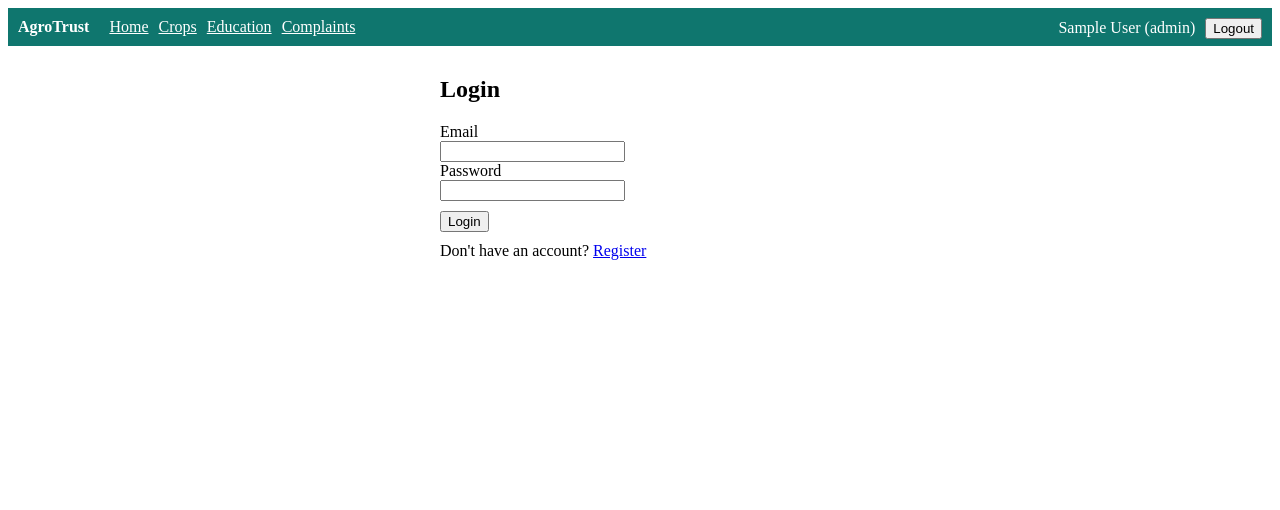
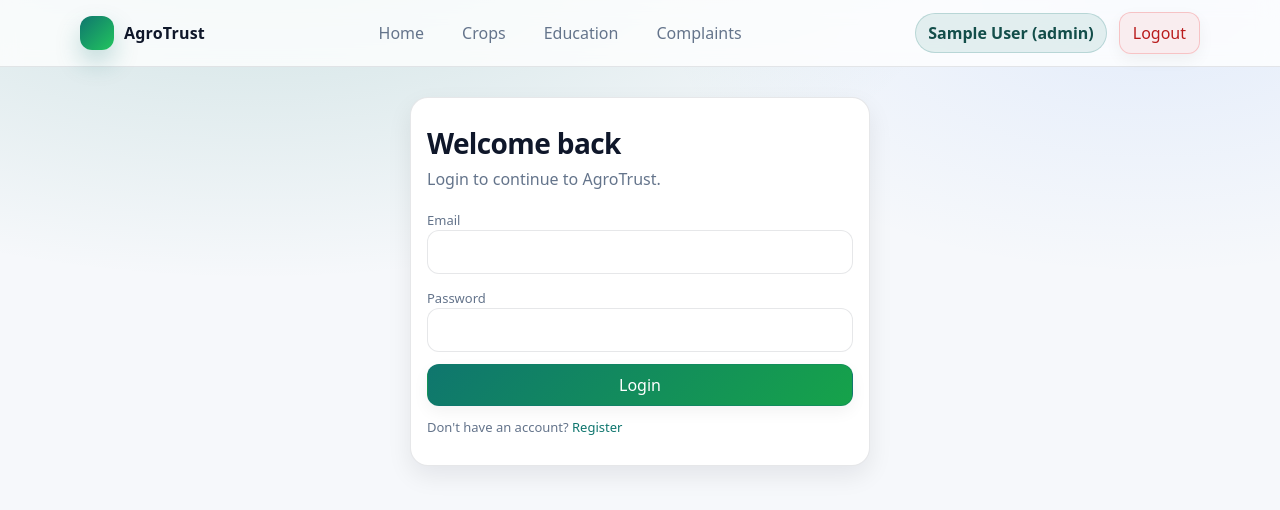
Before and after one commit to Shawon-ux/Agrotrust, a React (Create React App) app in the folder frontend/: page /login in a window 1280 px wide. Shown: the top 510 px of the page. Built offline with nearby package versions, Linux system fonts and the light colour scheme; sample sign-in values are in the browser's storage.

Commit message:
enhance homepage

```diff
--- a/frontend/src/App.css
+++ b/frontend/src/App.css
@@ -1,38 +1,282 @@
-.App {
-  text-align: center;
+/* src/App.css */
+
+/* ---- Theme ---- */
+:root {
+  --bg: #f6f8fb;
+  --card: #ffffff;
+  --text: #0f172a;
+  --muted: #64748b;
+  --primary: #0f766e;
+  --primary-2: #134e4a;
+  --border: rgba(15, 23, 42, 0.10);
+  --shadow: 0 18px 45px rgba(2, 6, 23, 0.08);
+  --shadow-sm: 0 10px 25px rgba(2, 6, 23, 0.08);
+  --radius: 18px;
 }
 
-.App-logo {
-  height: 40vmin;
-  pointer-events: none;
+* { box-sizing: border-box; }
+
+html, body {
+  height: 100%;
+  margin: 0;
 }
 
-@media (prefers-reduced-motion: no-preference) {
-  .App-logo {
-    animation: App-logo-spin infinite 20s linear;
-  }
+body {
+  font-family: ui-sans-serif, system-ui, -apple-system, Segoe UI, Roboto, Arial, "Apple Color Emoji","Segoe UI Emoji";
+  color: var(--text);
+  background: radial-gradient(1200px 600px at 20% -10%, rgba(15,118,110,0.18), transparent 60%),
+              radial-gradient(900px 500px at 90% 0%, rgba(59,130,246,0.10), transparent 55%),
+              var(--bg);
 }
 
-.App-header {
-  background-color: #282c34;
-  min-height: 100vh;
+a { color: inherit; text-decoration: none; }
+a:hover { text-decoration: none; }
+
+button, input, select, textarea {
+  font: inherit;
+}
+
+/* ---- Layout container ---- */
+.container {
+  width: min(1120px, 92vw);
+  margin: 22px auto 60px;
+}
+
+/* ---- Navbar ---- */
+.navbar {
+  position: sticky;
+  top: 0;
+  z-index: 20;
+  background: rgba(255, 255, 255, 0.78);
+  backdrop-filter: blur(10px);
+  border-bottom: 1px solid var(--border);
+}
+
+.navbar-inner {
+  width: min(1120px, 92vw);
+  margin: 0 auto;
   display: flex;
-  flex-direction: column;
+  align-items: center;
+  justify-content: space-between;
+  gap: 18px;
+  padding: 12px 0;
+}
+
+.brand {
+  display: flex;
+  align-items: center;
+  gap: 10px;
+  font-weight: 800;
+  letter-spacing: 0.2px;
+}
+
+.brand-badge {
+  width: 34px;
+  height: 34px;
+  border-radius: 12px;
+  background: linear-gradient(135deg, var(--primary), #22c55e);
+  box-shadow: 0 12px 24px rgba(15,118,110,0.25);
+}
+
+.nav-links {
+  display: flex;
+  align-items: center;
+  gap: 14px;
+  flex-wrap: wrap;
+}
+
+.nav-link {
+  padding: 8px 12px;
+  border-radius: 12px;
+  color: var(--muted);
+  transition: 0.15s ease;
+}
+
+.nav-link:hover {
+  background: rgba(15,118,110,0.08);
+  color: var(--primary);
+}
+
+.nav-right {
+  display: flex;
+  align-items: center;
+  gap: 12px;
+}
+
+.pill {
+  padding: 8px 12px;
+  border-radius: 999px;
+  background: rgba(15,118,110,0.10);
+  color: var(--primary-2);
+  border: 1px solid rgba(15,118,110,0.20);
+  font-weight: 600;
+}
+
+/* Buttons */
+.btn {
+  display: inline-flex;
   align-items: center;
   justify-content: center;
-  font-size: calc(10px + 2vmin);
+  gap: 8px;
+  border: 1px solid var(--border);
+  background: var(--card);
+  padding: 9px 13px;
+  border-radius: 12px;
+  cursor: pointer;
+  transition: 0.15s ease;
+  box-shadow: 0 6px 16px rgba(2,6,23,0.05);
+}
+
+.btn:hover {
+  transform: translateY(-1px);
+  box-shadow: var(--shadow-sm);
+}
+
+.btn-primary {
+  border: 1px solid rgba(15,118,110,0.35);
+  background: linear-gradient(135deg, var(--primary), #16a34a);
   color: white;
 }
 
-.App-link {
-  color: #61dafb;
+.btn-danger {
+  border: 1px solid rgba(239,68,68,0.25);
+  background: rgba(239,68,68,0.08);
+  color: #b91c1c;
 }
 
-@keyframes App-logo-spin {
-  from {
-    transform: rotate(0deg);
-  }
-  to {
-    transform: rotate(360deg);
-  }
+/* ---- Headings ---- */
+.h1 {
+  font-size: clamp(26px, 3.2vw, 40px);
+  margin: 10px 0 6px;
+  letter-spacing: -0.6px;
 }
+
+.subhead {
+  color: var(--muted);
+  margin: 0 0 18px;
+}
+
+/* ---- Hero card ---- */
+.hero {
+  background: linear-gradient(135deg, rgba(15,118,110,0.11), rgba(34,197,94,0.08));
+  border: 1px solid rgba(15,118,110,0.18);
+  border-radius: var(--radius);
+  padding: 18px 18px 14px;
+  box-shadow: var(--shadow-sm);
+  margin-bottom: 18px;
+}
+
+.hero-row {
+  display: flex;
+  align-items: flex-start;
+  justify-content: space-between;
+  gap: 16px;
+}
+
+.hero-actions {
+  display: flex;
+  gap: 10px;
+  flex-wrap: wrap;
+}
+
+/* ---- Grid / Cards ---- */
+.grid {
+  display: grid;
+  gap: 14px;
+  grid-template-columns: repeat(12, 1fr);
+}
+
+.card {
+  background: var(--card);
+  border: 1px solid var(--border);
+  border-radius: var(--radius);
+  box-shadow: var(--shadow-sm);
+  padding: 16px;
+}
+
+.card-title {
+  display: flex;
+  align-items: center;
+  justify-content: space-between;
+  gap: 8px;
+  margin-bottom: 12px;
+}
+
+.card-title h3 {
+  margin: 0;
+  font-size: 16px;
+}
+
+.mini {
+  color: var(--muted);
+  font-size: 13px;
+}
+
+/* Stat cards */
+.stat {
+  grid-column: span 4;
+  position: relative;
+  overflow: hidden;
+}
+
+.stat::after {
+  content: "";
+  position: absolute;
+  inset: -60px -80px auto auto;
+  width: 180px;
+  height: 180px;
+  border-radius: 50%;
+  background: radial-gradient(circle at 30% 30%, rgba(15,118,110,0.25), transparent 60%);
+}
+
+.stat-value {
+  font-size: 34px;
+  font-weight: 800;
+  margin: 6px 0 0;
+}
+
+.stat-label {
+  color: var(--muted);
+  margin: 0;
+  font-size: 14px;
+}
+
+/* Larger card spans */
+.span-8 { grid-column: span 8; }
+.span-4 { grid-column: span 4; }
+.span-12 { grid-column: span 12; }
+
+/* Forms */
+.form {
+  display: grid;
+  gap: 12px;
+}
+
+.input, textarea, select {
+  width: 100%;
+  padding: 10px 12px;
+  border-radius: 12px;
+  border: 1px solid var(--border);
+  outline: none;
+  background: rgba(255,255,255,0.9);
+}
+
+.input:focus, textarea:focus, select:focus {
+  border-color: rgba(15,118,110,0.45);
+  box-shadow: 0 0 0 4px rgba(15,118,110,0.12);
+}
+
+.error {
+  padding: 10px 12px;
+  border-radius: 12px;
+  background: rgba(239,68,68,0.10);
+  border: 1px solid rgba(239,68,68,0.20);
+  color: #b91c1c;
+  margin: 10px 0;
+}
+
+/* Responsive */
+@media (max-width: 900px) {
+  .stat { grid-column: span 12; }
+  .span-8, .span-4 { grid-column: span 12; }
+}
--- a/frontend/src/App.js
+++ b/frontend/src/App.js
@@ -1,5 +1,6 @@
 // src/App.js
 import React from "react";
+import "./App.css";
 import { BrowserRouter as Router, Routes, Route } from "react-router-dom";
 import { AuthProvider, useAuth } from "./context/AuthContext";
 import Navbar from "./components/Navbar";
--- a/frontend/src/components/Navbar.js
+++ b/frontend/src/components/Navbar.js
@@ -7,51 +7,39 @@ const Navbar = () => {
   const { user, logout } = useAuth();
 
   return (
-    <nav style={{ padding: "10px", background: "#0f766e", color: "#fff" }}>
-      <span style={{ fontWeight: "bold", marginRight: "20px" }}>
-        AgroTrust
-      </span>
+    <div className="navbar">
+      <div className="navbar-inner">
+        <div className="brand">
+          <div className="brand-badge" />
+          <Link to="/" style={{ fontWeight: 800 }}>AgroTrust</Link>
+        </div>
 
+        <div className="nav-links">
           {user && (
             <>
-          <Link to="/" style={{ color: "#fff", marginRight: "10px" }}>
-            Home
-          </Link>
-          <Link to="/crops" style={{ color: "#fff", marginRight: "10px" }}>
-            Crops
-          </Link>
-          <Link to="/education" style={{ color: "#fff", marginRight: "10px" }}>
-            Education
-          </Link>
-          <Link
-            to="/complaints"
-            style={{ color: "#fff", marginRight: "10px" }}
-          >
-            Complaints
-          </Link>
+              <Link className="nav-link" to="/">Home</Link>
+              <Link className="nav-link" to="/crops">Crops</Link>
+              <Link className="nav-link" to="/education">Education</Link>
+              <Link className="nav-link" to="/complaints">Complaints</Link>
             </>
           )}
+        </div>
 
-      <span style={{ float: "right" }}>
+        <div className="nav-right">
           {user ? (
             <>
-            <span style={{ marginRight: "10px" }}>
-              {user.name} ({user.role})
-            </span>
-            <button onClick={logout}>Logout</button>
+              <span className="pill">{user.name} ({user.role})</span>
+              <button className="btn btn-danger" onClick={logout}>Logout</button>
             </>
           ) : (
             <>
-            <Link to="/login" style={{ color: "#fff", marginRight: "10px" }}>
-              Login
-            </Link>
-            <Link to="/register" style={{ color: "#fff" }}>
-              Register
-            </Link>
+              <Link className="btn" to="/login">Login</Link>
+              <Link className="btn btn-primary" to="/register">Register</Link>
             </>
           )}
-      </span>
-    </nav>
+        </div>
+      </div>
+    </div>
   );
 };
 
--- a/frontend/src/pages/Dashboard/FarmerDashboard.js
+++ b/frontend/src/pages/Dashboard/FarmerDashboard.js
@@ -19,15 +19,79 @@ const FarmerDashboard = () => {
     fetchData();
   }, []);
 
-  if (err) return <div>{err}</div>;
-  if (!data) return <div>Loading dashboard...</div>;
+  return (
+    <div className="container">
+      <div className="hero">
+        <div className="hero-row">
+          <div>
+            <h1 className="h1">Farmer Dashboard</h1>
+            <p className="subhead">
+              Track your crops, orders, and subsidies at a glance.
+            </p>
+          </div>
 
-  return (
-    <div style={{ padding: "20px" }}>
-      <h2>Farmer Dashboard</h2>
-      <p>Crops: {data.cropCount}</p>
-      <p>Orders: {data.ordersCount}</p>
-      <p>Subsidies: {data.subsidyCount}</p>
+          <div className="hero-actions">
+            <a className="btn btn-primary" href="/crops">Browse Crops</a>
+            <a className="btn" href="/subsidies/apply">Apply Subsidy</a>
+          </div>
+        </div>
+      </div>
+
+      {err && <div className="error">{err}</div>}
+      {!data ? (
+        <div className="card">Loading dashboard...</div>
+      ) : (
+        <div className="grid">
+          <div className="card stat">
+            <div className="card-title">
+              <h3>Crops</h3>
+              <span className="mini">Your listed items</span>
+            </div>
+            <p className="stat-value">{data.cropCount}</p>
+            <p className="stat-label">Total crops you have added</p>
+          </div>
+
+          <div className="card stat">
+            <div className="card-title">
+              <h3>Orders</h3>
+              <span className="mini">Incoming sales</span>
+            </div>
+            <p className="stat-value">{data.ordersCount}</p>
+            <p className="stat-label">Orders placed for your crops</p>
+          </div>
+
+          <div className="card stat">
+            <div className="card-title">
+              <h3>Subsidies</h3>
+              <span className="mini">Government support</span>
+            </div>
+            <p className="stat-value">{data.subsidyCount}</p>
+            <p className="stat-label">Applications tracked in system</p>
+          </div>
+
+          <div className="card span-8">
+            <div className="card-title">
+              <h3>Quick Suggestions</h3>
+              <span className="mini">Next actions</span>
+            </div>
+            <ul style={{ margin: 0, paddingLeft: 18, color: "var(--muted)" }}>
+              <li>Add a crop listing to start receiving buyer orders.</li>
+              <li>Check Market Prices to set competitive pricing.</li>
+              <li>Apply for a subsidy if eligible for programs.</li>
+            </ul>
+          </div>
+
+          <div className="card span-4">
+            <div className="card-title">
+              <h3>Status</h3>
+              <span className="mini">System health</span>
+            </div>
+            <p style={{ margin: 0, color: "var(--muted)" }}>
+              ✅ You are logged in and your dashboard is synced.
+            </p>
+          </div>
+        </div>
+      )}
     </div>
   );
 };
--- a/frontend/src/pages/Login.js
+++ b/frontend/src/pages/Login.js
@@ -1,4 +1,3 @@
-// src/pages/Login.js
 import React, { useState } from "react";
 import { useNavigate, Link } from "react-router-dom";
 import { useAuth } from "../context/AuthContext";
@@ -18,39 +17,40 @@ const Login = () => {
       await login(email, password);
       navigate("/");
     } catch (err) {
-      console.error(err);
-      setError(err.response?.data?.message || "Login failed");
+      const msg =
+        err.response?.data?.message || err.message || "Login failed";
+      setError(msg);
     }
   };
 
   return (
-    <div style={{ maxWidth: "400px", margin: "30px auto" }}>
-      <h2>Login</h2>
-      {error && <div style={{ color: "red" }}>{error}</div>}
-      <form onSubmit={handleSubmit}>
+    <div className="container">
+      <div className="card" style={{ maxWidth: 460, margin: "30px auto" }}>
+        <h1 className="h1" style={{ fontSize: 28 }}>Welcome back</h1>
+        <p className="subhead">Login to continue to AgroTrust.</p>
+
+        {error && <div className="error">{error}</div>}
+
+        <form className="form" onSubmit={handleSubmit}>
           <div>
-          <label>Email</label><br />
-          <input
-            type="email"
-            value={email}
-            onChange={(e) => setEmail(e.target.value)}
-            required
-          />
+            <label className="mini">Email</label>
+            <input className="input" type="email" value={email}
+              onChange={(e) => setEmail(e.target.value)} required />
           </div>
+
           <div>
-          <label>Password</label><br />
-          <input
-            type="password"
-            value={password}
-            onChange={(e) => setPassword(e.target.value)}
-            required
-          />
+            <label className="mini">Password</label>
+            <input className="input" type="password" value={password}
+              onChange={(e) => setPassword(e.target.value)} required />
           </div>
-        <button type="submit" style={{ marginTop: "10px" }}>Login</button>
+
+          <button className="btn btn-primary" type="submit">Login</button>
         </form>
-      <p style={{ marginTop: "10px" }}>
-        Don&apos;t have an account? <Link to="/register">Register</Link>
+
+        <p className="mini" style={{ marginTop: 12 }}>
+          Don&apos;t have an account? <Link to="/register" style={{ color: "var(--primary)" }}>Register</Link>
         </p>
+      </div>
     </div>
   );
 };
--- a/frontend/src/pages/Register.js
+++ b/frontend/src/pages/Register.js
@@ -1,4 +1,3 @@
-// src/pages/Register.js
 import React, { useState } from "react";
 import { useNavigate, Link } from "react-router-dom";
 import { useAuth } from "../context/AuthContext";
@@ -21,63 +20,62 @@ const Register = () => {
       await register(name, email, password, role, phone);
       navigate("/");
     } catch (err) {
-      console.error(err);
-      setError(err.response?.data?.message || "Registration failed");
+      const msg =
+        err.response?.data?.message || err.message || "Registration failed";
+      setError(msg);
     }
   };
 
   return (
-    <div style={{ maxWidth: "400px", margin: "30px auto" }}>
-      <h2>Register</h2>
-      {error && <div style={{ color: "red" }}>{error}</div>}
-      <form onSubmit={handleSubmit}>
+    <div className="container">
+      <div className="card" style={{ maxWidth: 520, margin: "30px auto" }}>
+        <h1 className="h1" style={{ fontSize: 28 }}>Create account</h1>
+        <p className="subhead">Join AgroTrust and get started.</p>
+
+        {error && <div className="error">{error}</div>}
+
+        <form className="form" onSubmit={handleSubmit}>
           <div>
-          <label>Name</label><br />
-          <input
-            value={name}
-            onChange={(e) => setName(e.target.value)}
-            required
-          />
+            <label className="mini">Name</label>
+            <input className="input" value={name}
+              onChange={(e) => setName(e.target.value)} required />
           </div>
+
           <div>
-          <label>Phone</label><br />
-          <input
-            value={phone}
-            onChange={(e) => setPhone(e.target.value)}
-          />
+            <label className="mini">Phone (optional)</label>
+            <input className="input" value={phone}
+              onChange={(e) => setPhone(e.target.value)} />
           </div>
+
           <div>
-          <label>Role</label><br />
-          <select value={role} onChange={(e) => setRole(e.target.value)}>
+            <label className="mini">Role</label>
+            <select className="input" value={role} onChange={(e) => setRole(e.target.value)}>
               <option value="FARMER">Farmer</option>
               <option value="BUYER">Buyer</option>
               <option value="ADMIN">Admin</option>
               <option value="GOV_OFFICIAL">Government Official</option>
             </select>
           </div>
+
           <div>
-          <label>Email</label><br />
-          <input
-            type="email"
-            value={email}
-            onChange={(e) => setEmail(e.target.value)}
-            required
-          />
+            <label className="mini">Email</label>
+            <input className="input" type="email" value={email}
+              onChange={(e) => setEmail(e.target.value)} required />
           </div>
+
           <div>
-          <label>Password</label><br />
-          <input
-            type="password"
-            value={password}
-            onChange={(e) => setPassword(e.target.value)}
-            required
-          />
+            <label className="mini">Password</label>
+            <input className="input" type="password" value={password}
+              onChange={(e) => setPassword(e.target.value)} required />
           </div>
-        <button type="submit" style={{ marginTop: "10px" }}>Register</button>
+
+          <button className="btn btn-primary" type="submit">Register</button>
         </form>
-      <p style={{ marginTop: "10px" }}>
-        Already have an account? <Link to="/login">Login</Link>
+
+        <p className="mini" style={{ marginTop: 12 }}>
+          Already have an account? <Link to="/login" style={{ color: "var(--primary)" }}>Login</Link>
         </p>
+      </div>
     </div>
   );
 };
```
Lines whose indentation alone changed are shown as unchanged.
